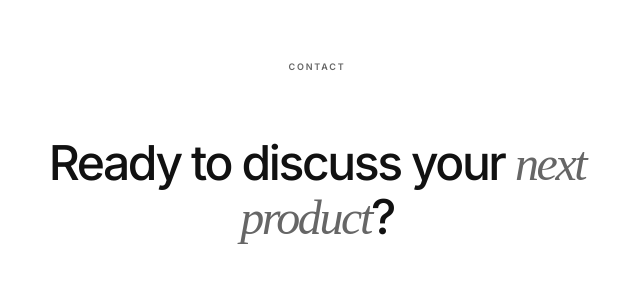
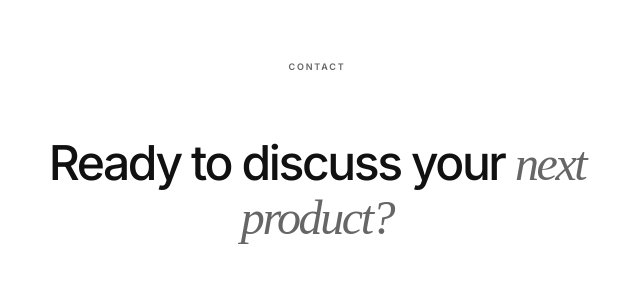
Before and after one commit to Amani-Ishimwe/Refine-Showcase, a React (Vite) app: page / in a window 1280 px wide. Shown: the part 4700-4994 px from the top of the page, without its empty margins (323-963 px from the left). Built offline with nearby package versions, Linux system fonts and the light colour scheme.

Commit message:
fixed contact section

```diff
--- a/src/components/Contact.tsx
+++ b/src/components/Contact.tsx
@@ -7,7 +7,7 @@ const Contact: React.FC = () => {
                 <div>
                     <span className="label">Contact</span>
                     <h2 className="text-3xl md:text-5xl font-medium tracking-tighter mb-6 leading-[1.1] max-w-xl">
-                        Ready to discuss your <span className="font-serif italic text-muted">next product</span>?
+                        Ready to discuss your <span className="font-serif italic text-muted">next product?</span>
                     </h2>
                 </div>
 
```
